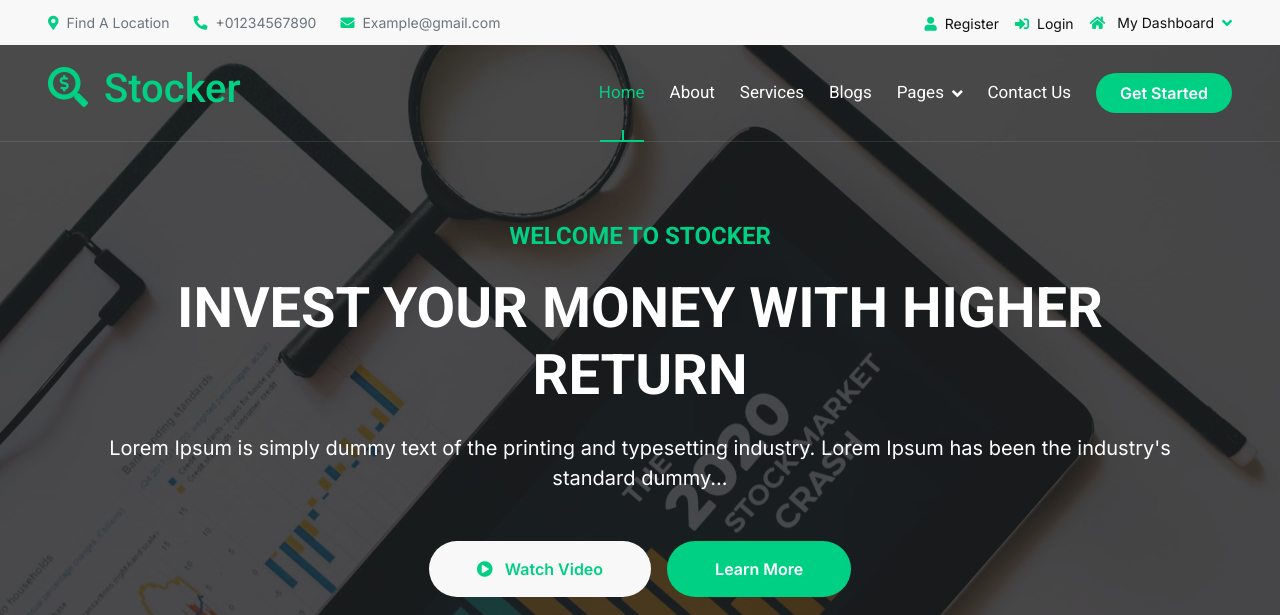
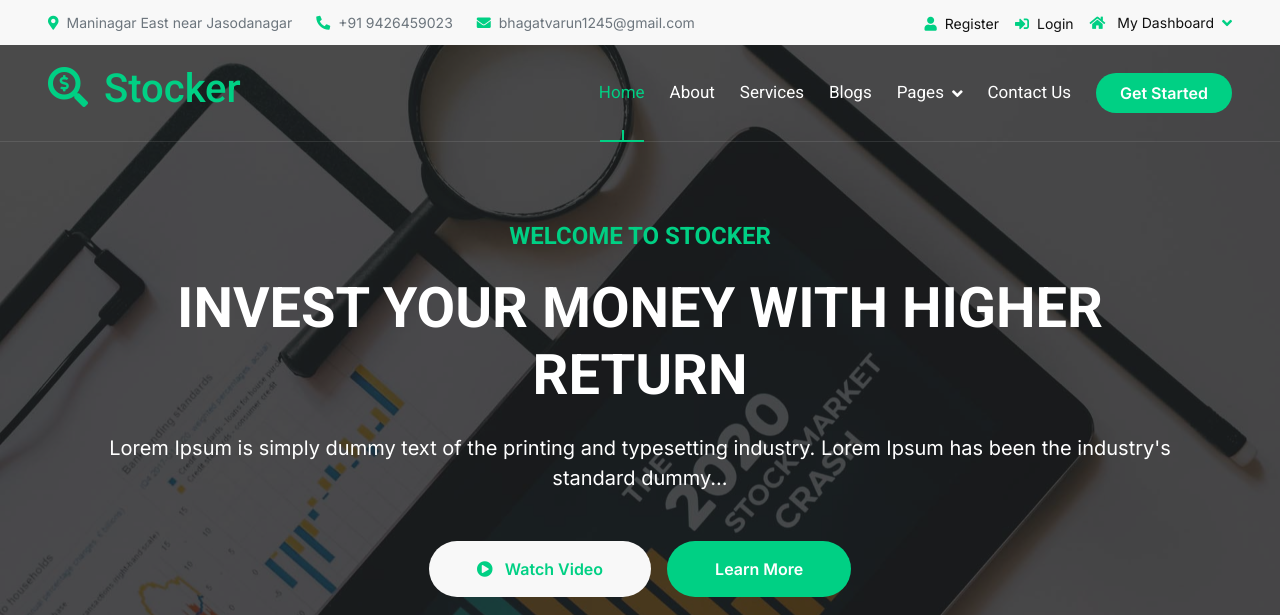
Before and after one commit to Bhagat-Varun/stock-market-website, a plain HTML site: page index.html in a window 1280 px wide. Shown: the top 615 px of the page. Drawn offline with nearby package versions, Linux system fonts and the light colour scheme.

Commit message:
Update index.html

```diff
--- a/index.html
+++ b/index.html
@@ -45,9 +45,9 @@
             <div class="row gx-0 align-items-center">
                 <div class="col-lg-8 text-center text-lg-start mb-2 mb-lg-0">
                     <div class="d-flex flex-wrap">
-                        <a href="#" class="text-muted small me-4"><i class="fas fa-map-marker-alt text-primary me-2"></i>Find A Location</a>
-                        <a href="tel:+01234567890" class="text-muted small me-4"><i class="fas fa-phone-alt text-primary me-2"></i>+01234567890</a>
-                        <a href="mailto:example@gmail.com" class="text-muted small me-0"><i class="fas fa-envelope text-primary me-2"></i>Example@gmail.com</a>
+                        <a href="#" class="text-muted small me-4"><i class="fas fa-map-marker-alt text-primary me-2"></i>Maninagar East near Jasodanagar</a>
+                        <a href="tel:+01234567890" class="text-muted small me-4"><i class="fas fa-phone-alt text-primary me-2"></i>+91 9426459023</a>
+                        <a href="mailto:example@gmail.com" class="text-muted small me-0"><i class="fas fa-envelope text-primary me-2"></i>bhagatvarun1245@gmail.com</a>
                     </div>
                 </div>
                 <div class="col-lg-4 text-center text-lg-end">
```
